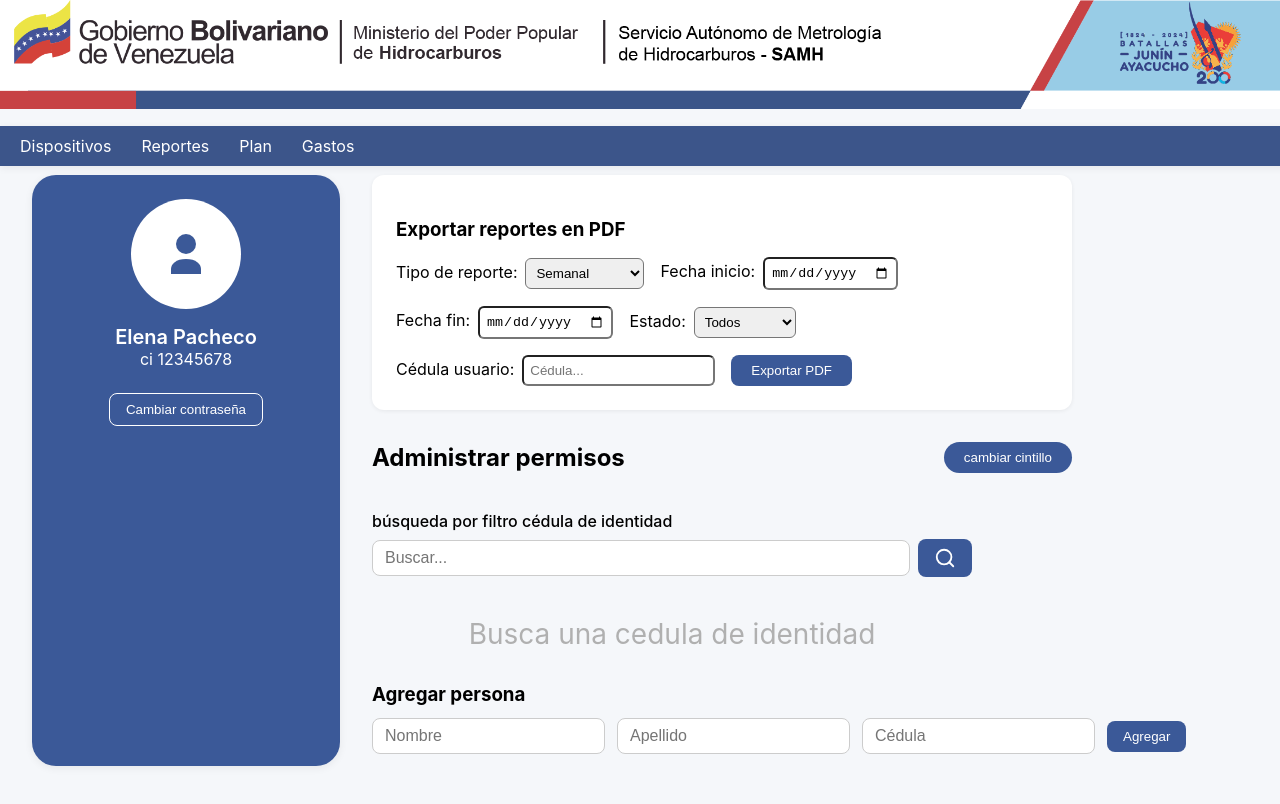
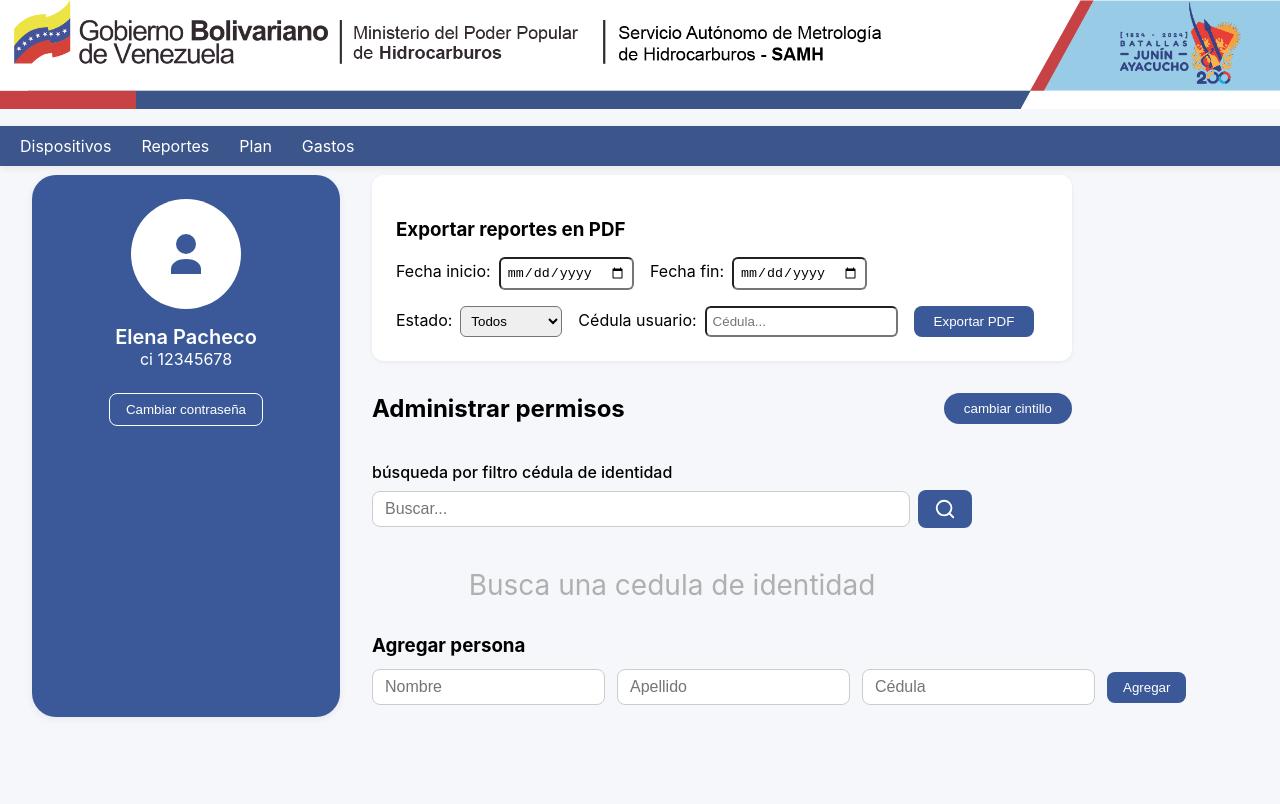
Before and after one commit to idiarj/frontend-sst, a React (Vite) app: page /settings in a window 1280 px wide. Shown: the top 804 px of the page. Built offline with nearby package versions, Linux system fonts and the light colour scheme.

Commit message:
arreglando diseno

```diff
--- a/src/components/report.jsx
+++ b/src/components/report.jsx
@@ -1,6 +1,6 @@
 import React, { useEffect, useState } from 'react';
 import { AiOutlineIdcard, AiOutlinePaperClip } from 'react-icons/ai';
-import { MdOutlineNoteAlt, MdDevices, MdEngineering, MdOutlineHome } from 'react-icons/md';
+import { MdOutlineNoteAlt, MdDevices, MdOutlineHome } from 'react-icons/md';
 import { IoMdPerson } from 'react-icons/io';
 
 const InputWithIcon = ({ icon, name, placeholder, value, onChange, readOnly }) => (
@@ -225,7 +225,6 @@ const Report = ({ report, status, responseLevel, onChange, setStatus, setRespons
             <div style={{ flex: 1 }}>
               <div style={labelStyle}>Asignar Técnico</div>
               <div style={modernSelectWrapper}>
-                <MdEngineering size={24} style={{ marginRight: 4 }} />
                 <select
                   name="tecnico"
                   value={report.tecnico}
--- a/src/views/admin/settings.jsx
+++ b/src/views/admin/settings.jsx
@@ -91,7 +91,7 @@ const Settings = () => {
           <div style={{ marginBottom: 32, background: '#fff', borderRadius: 12, boxShadow: '0 1px 4px #0001', padding: 24 }}>
             <h3 style={{ marginBottom: 16 }}>Exportar reportes en PDF</h3>
             <form style={{ display: 'flex', flexWrap: 'wrap', gap: 16, alignItems: 'center' }} onSubmit={e => { e.preventDefault(); exportarPDF(); }}>
-              <label>
+              {/* <label>
                 Tipo de reporte:
                 <select value={tipoReporte} onChange={e => setTipoReporte(e.target.value)} style={{ marginLeft: 8, padding: 6, borderRadius: 6 }}>
                   <option value="semanal">Semanal</option>
@@ -99,7 +99,7 @@ const Settings = () => {
                   <option value="anual">Anual</option>
                   <option value="personalizado">Personalizado</option>
                 </select>
-              </label>
+              </label> */}
               <label>
                 Fecha inicio:
                 <input type="date" value={fechaInicio} onChange={e => setFechaInicio(e.target.value)} style={{ marginLeft: 8, padding: 6, borderRadius: 6 }} />
```
